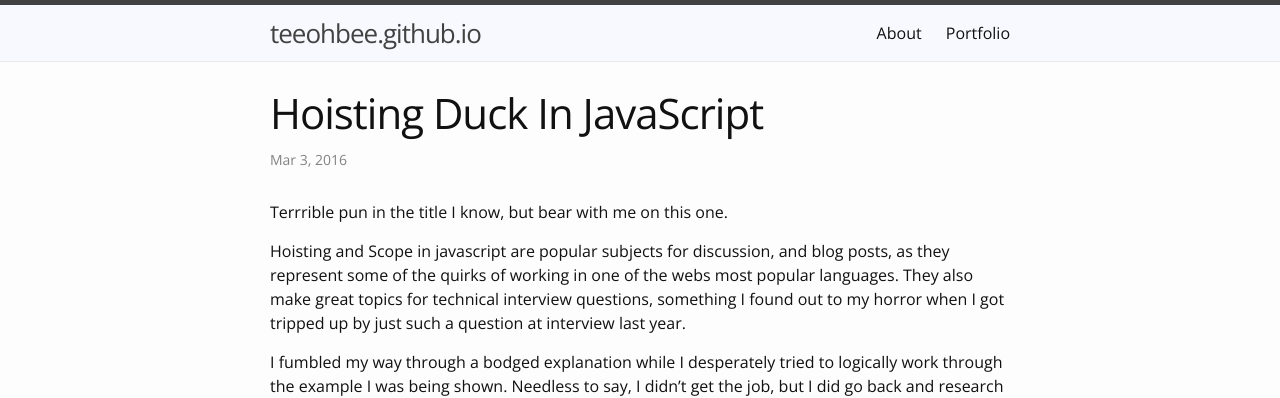
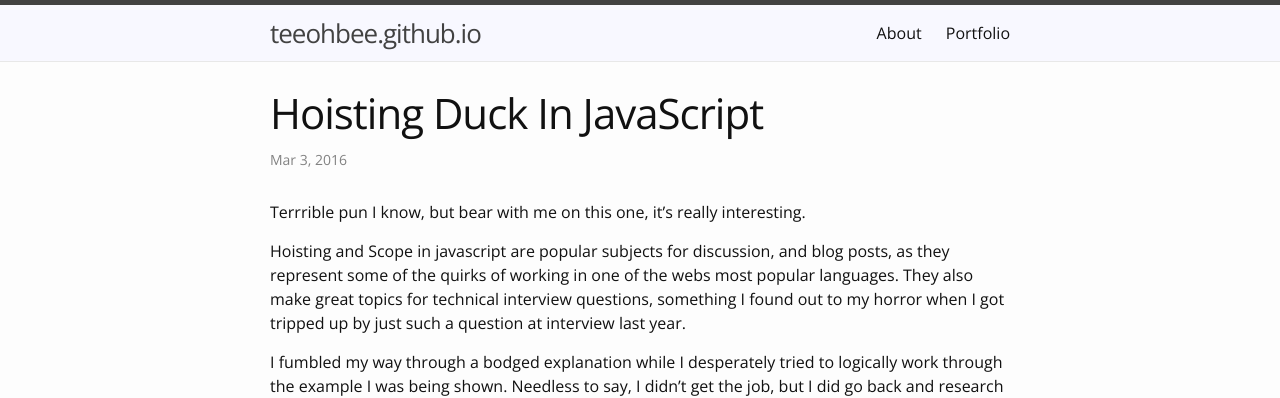
Before and after one commit to Teeohbee/Teeohbee.github.io, a Jekyll site: the page built from _posts/2016-03-03-Hoisting-Duck-In-Javascript.md, in a window 1280 px wide. Shown: the top 398 px of the page. Built offline with Jekyll 4.4.1, drawn with Linux system fonts in a browser that asks for light colours.

Commit message:
Update 2016-03-03-Hoisting-Duck-In-Javascript.md

```diff
--- a/_posts/2016-03-03-Hoisting-Duck-In-Javascript.md
+++ b/_posts/2016-03-03-Hoisting-Duck-In-Javascript.md
@@ -3,7 +3,7 @@ layout: post
 title: Hoisting Duck In JavaScript
 ---
 
-Terrrible pun in the title I know, but bear with me on this one.
+Terrrible pun I know, but bear with me on this one, it's really interesting.
 
 Hoisting and Scope in javascript are popular subjects for discussion, and blog posts, as they represent some of the quirks of working in one of the webs most popular languages. They also make great topics for technical interview questions, something I found out to my horror when I got tripped up by just such a question at interview last year.
 
```
